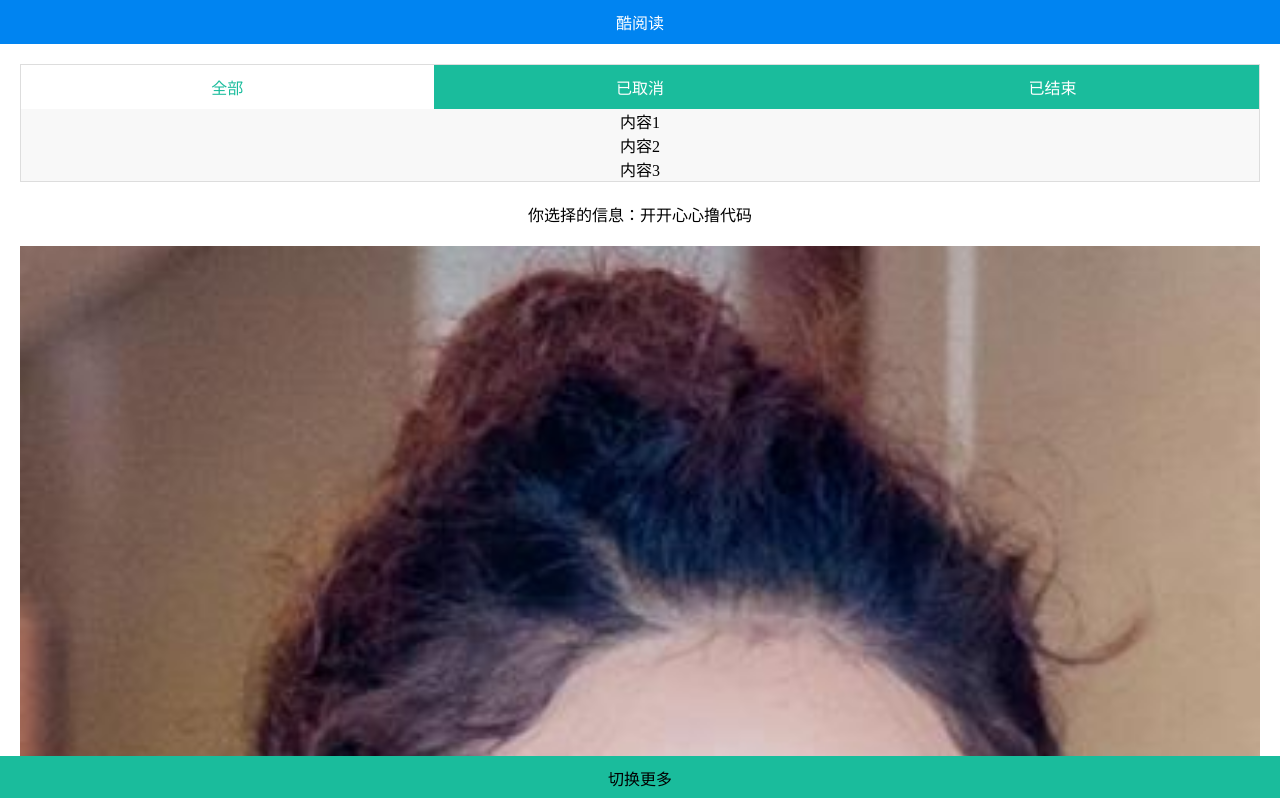
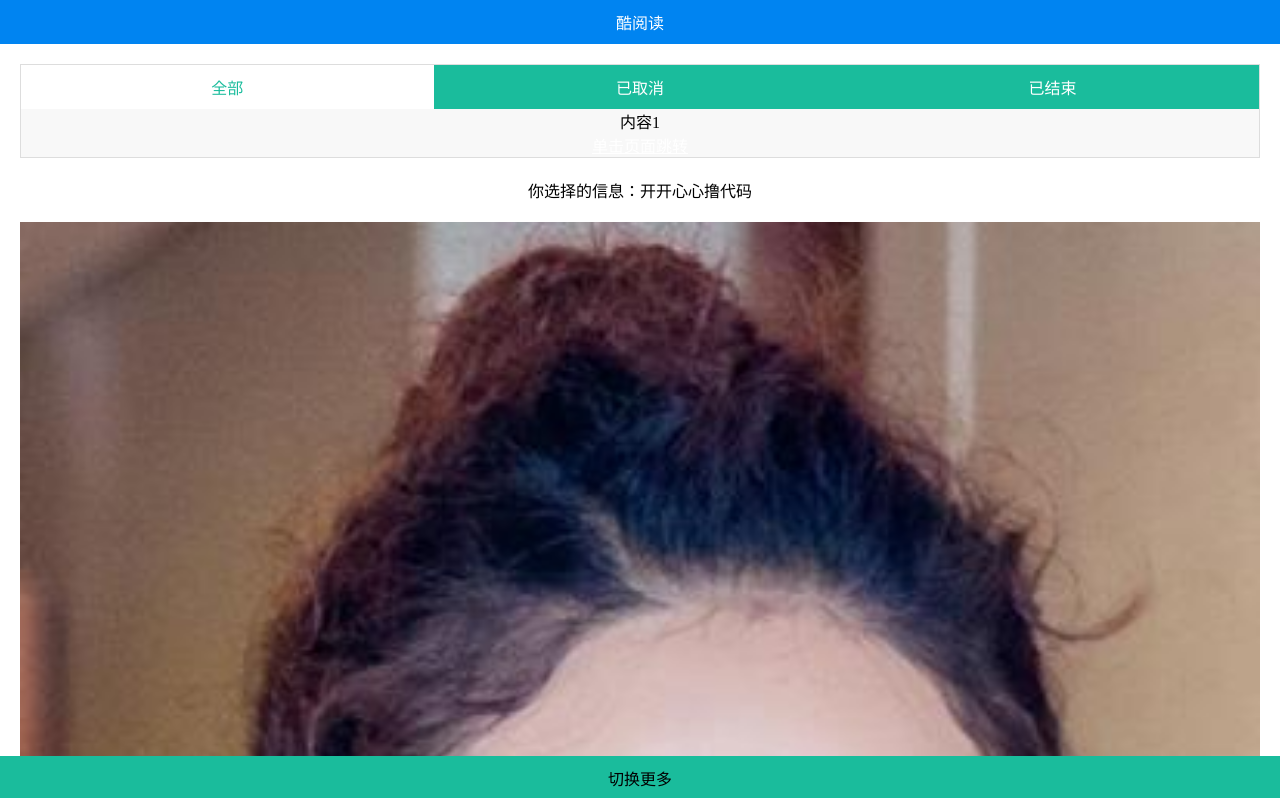
Before and after one commit to iamabby/reactFirstDemo, a React (Create React App) app: page / in a window 1280 px wide. Shown: the top 798 px of the page. Built offline with nearby package versions, Linux system fonts and the light colour scheme.

Commit message:
tab infos

```diff
--- a/src/component/MainContent/MainContent.js
+++ b/src/component/MainContent/MainContent.js
@@ -61,13 +61,14 @@ class MainContent extends React.Component {
                     {
                         content.map((item, index) => {
                             return (
-                                <div key={index}>
+                                <div key={index} className={this.state.idx===index?"dis_block":""} >
                                     {item.item}
                                 </div>
                             )
                         })
                     }
                 </div>
+                <a href="./../Index/Index" className="link_to">单击页面跳转</a>
             </div>
         )
     }
--- a/src/component/css/style.css
+++ b/src/component/css/style.css
@@ -74,3 +74,12 @@ ol li {
   color: #1abc9c;
   background: #fff;
 }
+.tab_content div {
+  display: none;
+}
+.tab_content .dis_block {
+  display: block;
+}
+.link_to {
+  color: #fff;
+}
--- a/src/component/css/style.less
+++ b/src/component/css/style.less
@@ -64,3 +64,14 @@ ul,div,table,td,tr,th,ol{
         background: #fff;
     }
 }
+.tab_content{
+    div{
+        display: none;
+    }
+    .dis_block{
+        display: block;
+    }
+}
+.link_to{
+    color: #fff;
+}
```
